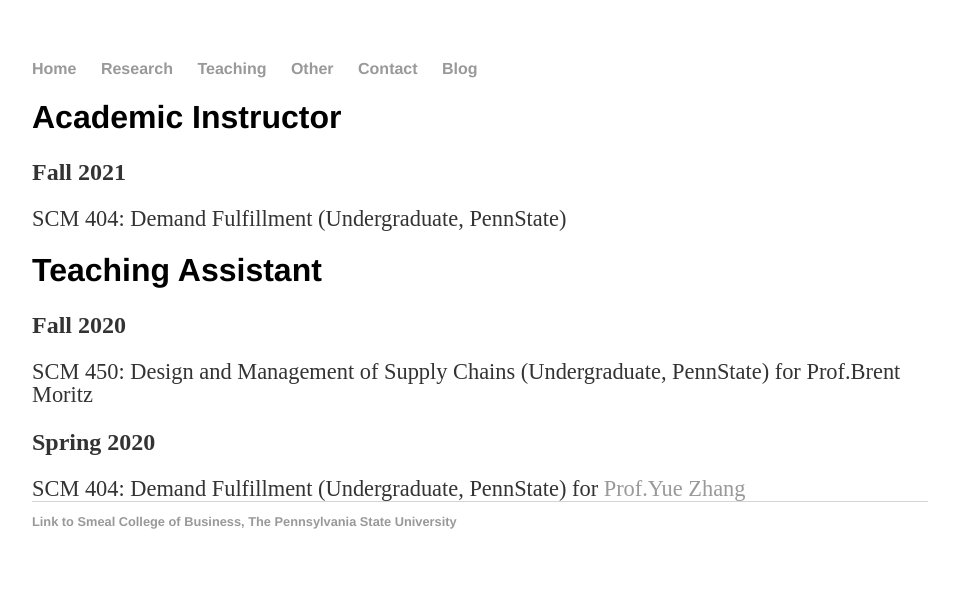
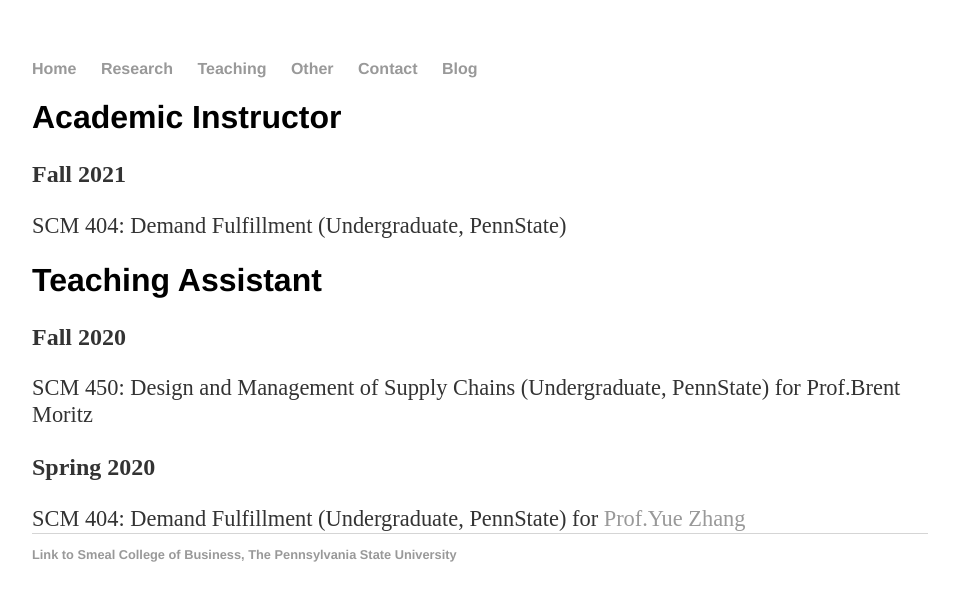
Before and after one commit to yinshi-gao/yinshi-gao.github.io, a Jekyll site: the page built from teaching/index.html, in a window 1280 px wide. Shown: the top 601 px of the page, without its empty margins (160-1119 px from the left). Built offline with Jekyll 4.4.1, drawn with Linux system fonts in a browser that asks for light colours.

Commit message:
Update main.css

```diff
--- a/css/main.css
+++ b/css/main.css
@@ -33,13 +33,13 @@ h2 {
 p {
     font-size: 1.5em;
     font-weight: bold;
-    line-height: 1em;
+    line-height: 1.2em;
     color: #333;
 }
 
 p2{
     font-size: 1.4em;
-    line-height: 1em;
+    line-height: 1.2em;
     color: #333;
 }
 
```
